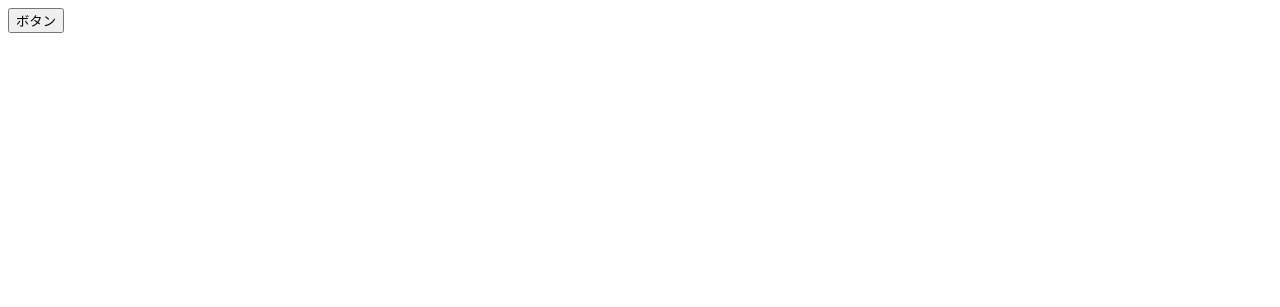
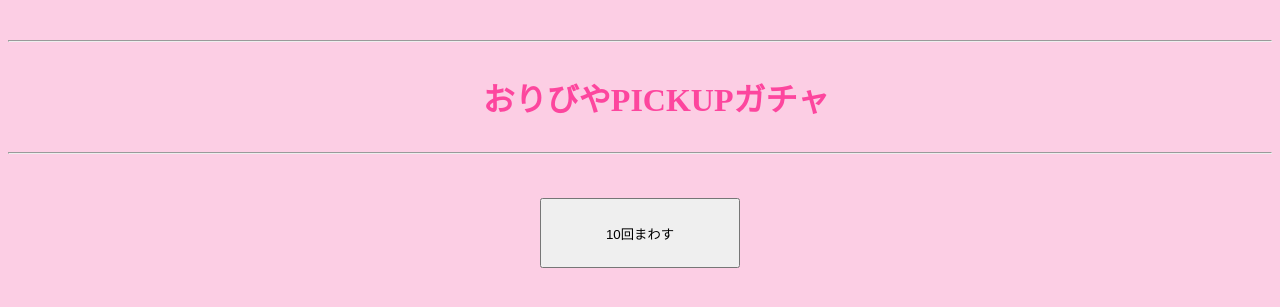
Before and after one commit to zawachan/OLIVIApu10, a plain HTML site: page index.html in a window 1280 px wide. Drawn offline with Linux system fonts and the light colour scheme.

Commit message:
Update index.html

```diff
--- a/index.html
+++ b/index.html
@@ -1,9 +1,20 @@
 <html>
   <head>
-    <title>test</title>
+    <title>おりびやPICKUPガチャ</title>
   </head>
-  <body>
-    <input type="button" value="ボタン" onClick="drawing()">
+  <BODY bgcolor="#FCCEE4">
+　<HR align="center">
+　<CENTER><B><FONT color="#FD469E" size="+3">
+　おりびやPICKUPガチャ
+　</FONT></B></CENTER>
+　<HR align="center">
+   <br>
+   <br>
+   <center>
+    <input type="button" value="10回まわす" onClick="drawing()" style="WIDTH: 200px; HEIGHT: 70px">
+   </center>
+     <br>
+   <br>
 
     <div id="img_div">
     </div>
```
